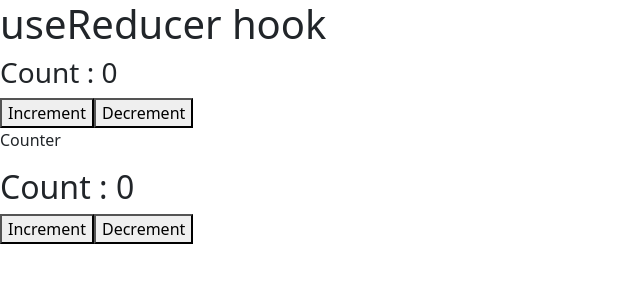
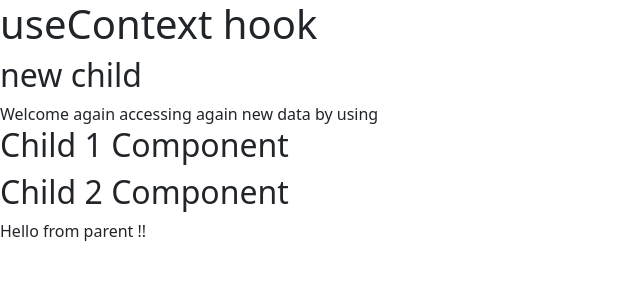
Before and after one commit to TaimoorAli77/code4Education, a React (Create React App) app: page / in a window 1280 px wide. Shown: the top 300 px of the page, without its empty margins (0-640 px from the left). Built offline with nearby package versions, Linux system fonts and the light colour scheme.

Commit message:
create , provide @ useContext

```diff
--- a/src/App.js
+++ b/src/App.js
@@ -1,20 +1,28 @@
-import React, { useState } from 'react'
-import Counter from './Counter';
+import React, { createContext } from 'react'
+import Child1 from './Child1';
+import NewChild from './NewChild';
 
+const MyContext = createContext()
+const chidAccessContextData = createContext()
 const App = () => {
-  const [count, setCount] = useState(0)
+  // create(in parent comp) , provide(in parent Comp) , useContext (in child compo)
+  const sharedData = "Hello from parent !!"
+  const newChildData = "Welcome again accessing again new data by using"
+  return (
 
-  return (
     <div>
-      <h1>useReducer hook </h1>
-      <h3>Count : {count}</h3>
-      <button onClick={() => { setCount(count + 1) }}>Increment</button>
-      <button onClick={() => { setCount(count - 1) }}>Decrement</button>
+      <MyContext.Provider value={sharedData}>
 
-      <Counter />
+        <h1>useContext hook </h1>
+        <chidAccessContextData.Provider value={newChildData}>
+          <NewChild />
+        </chidAccessContextData.Provider>
+        <Child1 />
 
+      </MyContext.Provider>
     </div>
   )
 }
 
 export default App
+export { MyContext, chidAccessContextData }
--- /dev/null
+++ b/src/Child1.jsx
@@ -0,0 +1,11 @@
+import React from "react";
+import Child2 from "./Child2";
+
+export default function Child1() {
+  return (
+    <div>
+      <h2>Child 1 Component</h2>
+      <Child2 />
+    </div>
+  );
+}
--- /dev/null
+++ b/src/Child2.jsx
@@ -0,0 +1,12 @@
+import React, { useContext } from "react";
+import { MyContext } from "./App";
+export default function Child2() {
+  const sharedData = useContext(MyContext);
+  console.log(sharedData);
+  return (
+    <div>
+      <h2>Child 2 Component</h2>
+      {sharedData}
+    </div>
+  );
+}
--- /dev/null
+++ b/src/NewChild.jsx
@@ -0,0 +1,11 @@
+import React, { useContext } from "react";
+import { chidAccessContextData } from "./App";
+export default function NewChild() {
+  const myNewData = useContext(chidAccessContextData);
+  return (
+    <div>
+      <h2>new child</h2>
+      {myNewData}
+    </div>
+  );
+}
```
Also changed, not shown: inf.txt.
